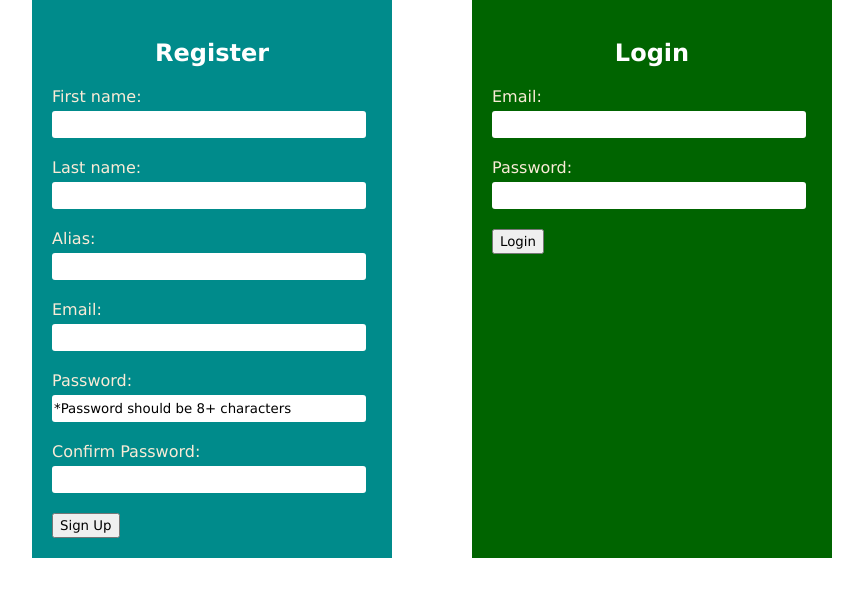
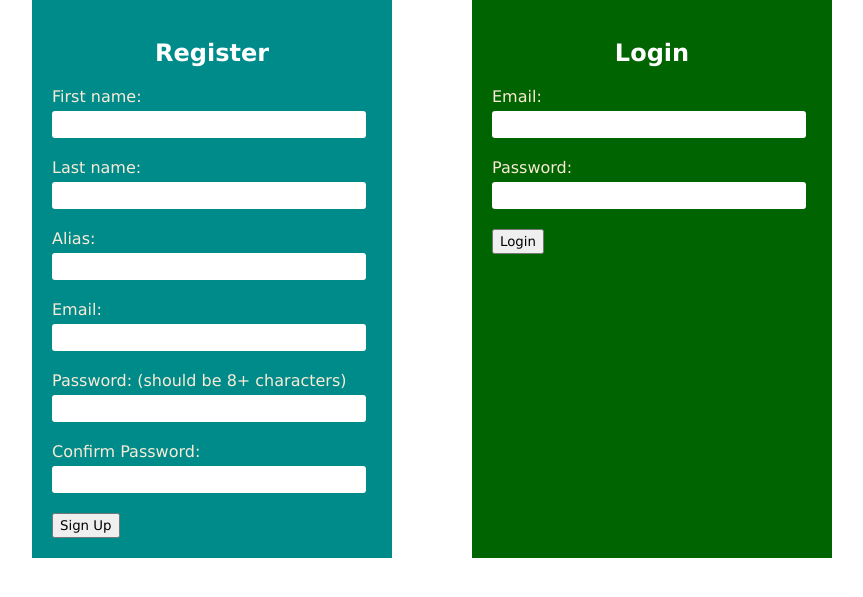
Before and after one commit to p-fisher/projects_publ, a Flask app: page / in a window 1280 px wide. Shown: the part 89-686 px from the top of the page, without its empty margins (208-1071 px from the left). Run offline with Flask 2, Linux system fonts and the light colour scheme.

Commit message:
tweaks to login and styling

```diff
--- a/i_proj_01/flaskapp/static/style.css
+++ b/i_proj_01/flaskapp/static/style.css
@@ -122,6 +122,14 @@ input[type=text] {
     border-radius: 3px;
     border:0;
 }
+input[type=password] {
+    margin: 5px 0 20px 0;
+    width: 97%;
+    height: 25px;
+    border-radius: 3px;
+    border:0;
+}
+
 #summary {
     margin: 0 0 30px 0;
     /* width: 91%;
--- a/i_proj_01/flaskapp/templates/index.html
+++ b/i_proj_01/flaskapp/templates/index.html
@@ -34,10 +34,11 @@
         <input type="text" id="alias" name="alias" value=""><br>
         <label for="email">Email:</label><br>
         <input type="text" id="email" name="email" value=""><br>
-        <label for="pwd">Password:</label><br>
-        <input type="text" id="pwd" name="pwd" value="*Password should be 8+ characters"><br>
+        <label for="pwd">Password: (should be 8+ characters)</label><br>
+        <!-- <input type="text" id="pwd" name="pwd" value="*Password should be 8+ characters"><br> -->
+        <input type="password" id="pwd" name="pwd" value=""><br>
         <label for="p_check">Confirm Password:</label><br>
-        <input type="text" id="p_check" name="p_check" value=""><br>
+        <input type="password" id="p_check" name="p_check" value=""><br>
         <button type="submit">Sign Up</button>
         </form>
     </div>
@@ -59,7 +60,7 @@
         <label for="email">Email:</label><br>
         <input type="text" id="email" name="email" value=""><br>
         <label for="pwd">Password:</label><br>
-        <input type="text" id="pwd" name="pwd" value=""><br>
+        <input type="password" id="pwd" name="pwd" value=""><br>
         <button type="submit">Login</button>
         </form>
     </div>
```
